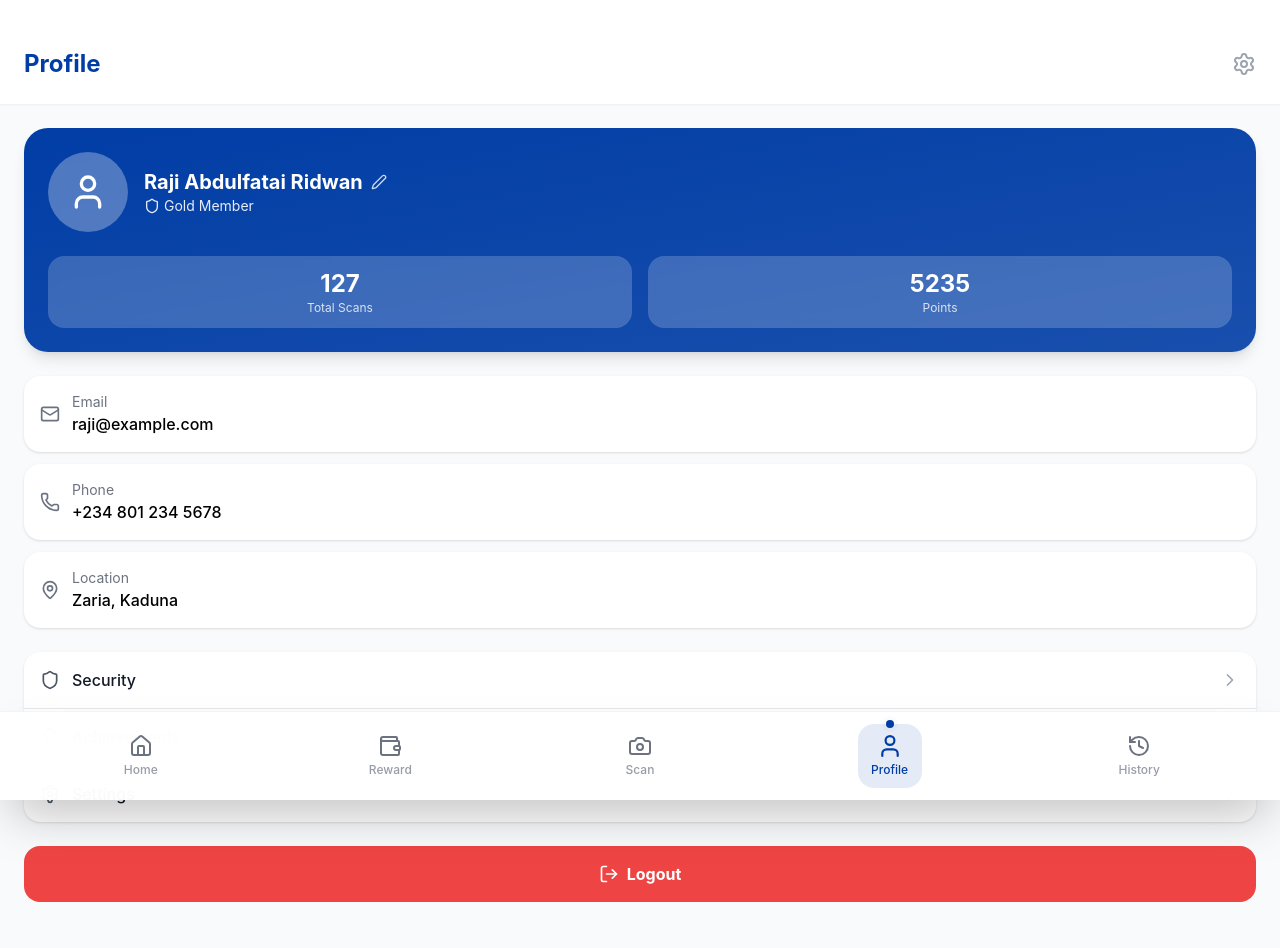
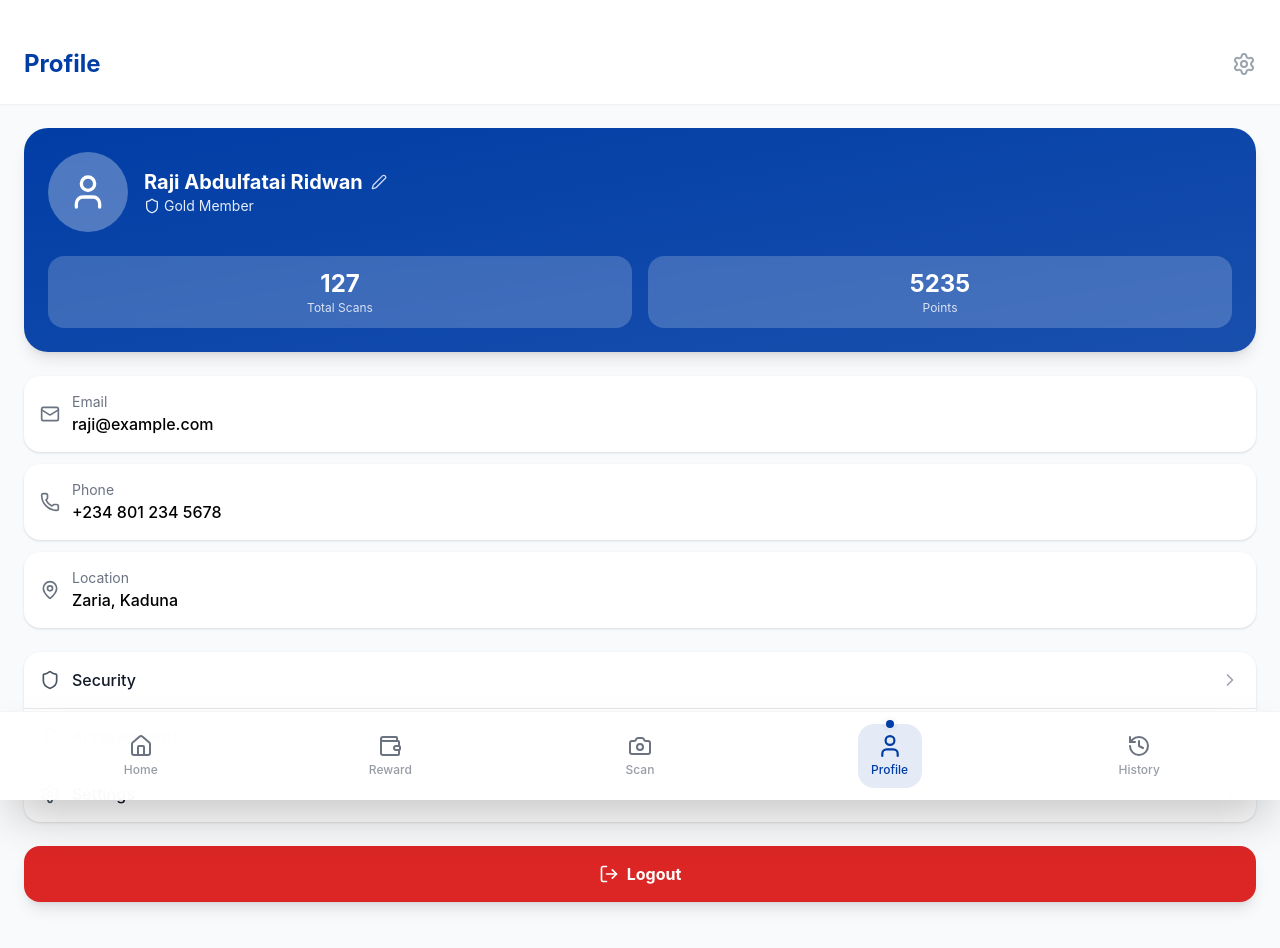
Before and after one commit to abdulkareemson/CheckAM-App, a React (Vite) app: page /profile in a window 1280 px wide. Shown: the top 948 px of the page. Built offline with nearby package versions, Linux system fonts and the light colour scheme.

Commit message:
Final Fix, ready for Hack

```diff
--- a/src/pages/Profile.jsx
+++ b/src/pages/Profile.jsx
@@ -1,4 +1,5 @@
 // src/pages/Profile.jsx
+import { useNavigate } from "react-router-dom";
 import { useState } from "react";
 import { Link } from "react-router-dom";
 import {
@@ -19,6 +20,13 @@ export default function Profile() {
   const [isEditing, setIsEditing] = useState(false);
   const [name, setName] = useState("Raji Abdulfatai Ridwan");
 
+  const navigate = useNavigate();
+  const handleLogout = () => {
+    if (navigator.vibrate) navigator.vibrate(50);
+
+    // Navigate to Onboarding
+    navigate("/", { replace: true });
+  };
   // DUMP DATA — NO API
   const user = {
     email: "raji@example.com",
@@ -140,14 +148,17 @@ export default function Profile() {
         </div>
       </div>
 
-      {/* Logout */}
+      {/* Logout Button */}
       <div className="px-6 mt-6">
-        <button className="w-full bg-brand-red text-white py-4 rounded-2xl font-bold flex items-center justify-center space-x-2 hover:bg-red-700 transition">
+        <button
+          onClick={handleLogout}
+          className="w-full bg-red-600 hover:bg-red-700 text-white py-4 rounded-2xl font-bold flex items-center justify-center space-x-2 transition-all active:scale-95 shadow-lg"
+          aria-label="Logout and return to onboarding"
+        >
           <LogOut className="w-5 h-5" />
           <span>Logout</span>
         </button>
       </div>
-
       <BottomNav />
     </div>
   );
--- a/src/pages/ScanScreen.jsx
+++ b/src/pages/ScanScreen.jsx
@@ -1,6 +1,6 @@
 // src/pages/ScanScreen.jsx
+import { useNavigate } from "react-router-dom";
 import { useState, useRef, useEffect } from "react";
-import { useNavigate } from "react-router-dom";
 import {
   Camera,
   Upload,
```
